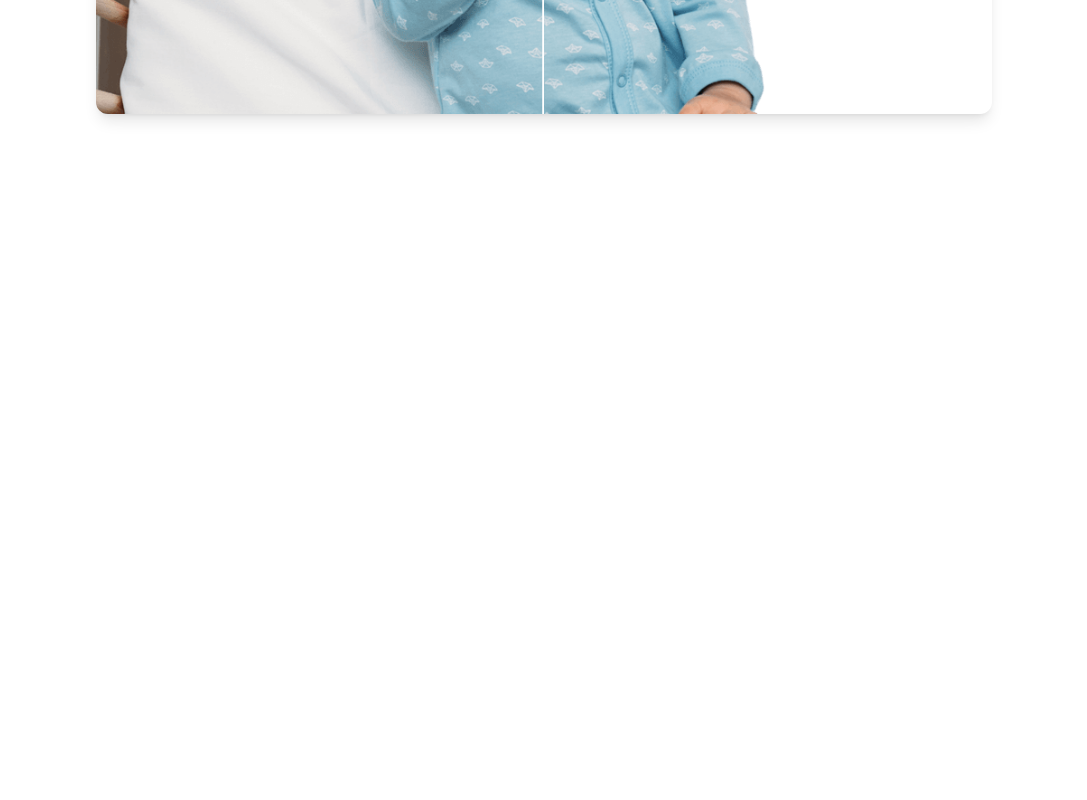
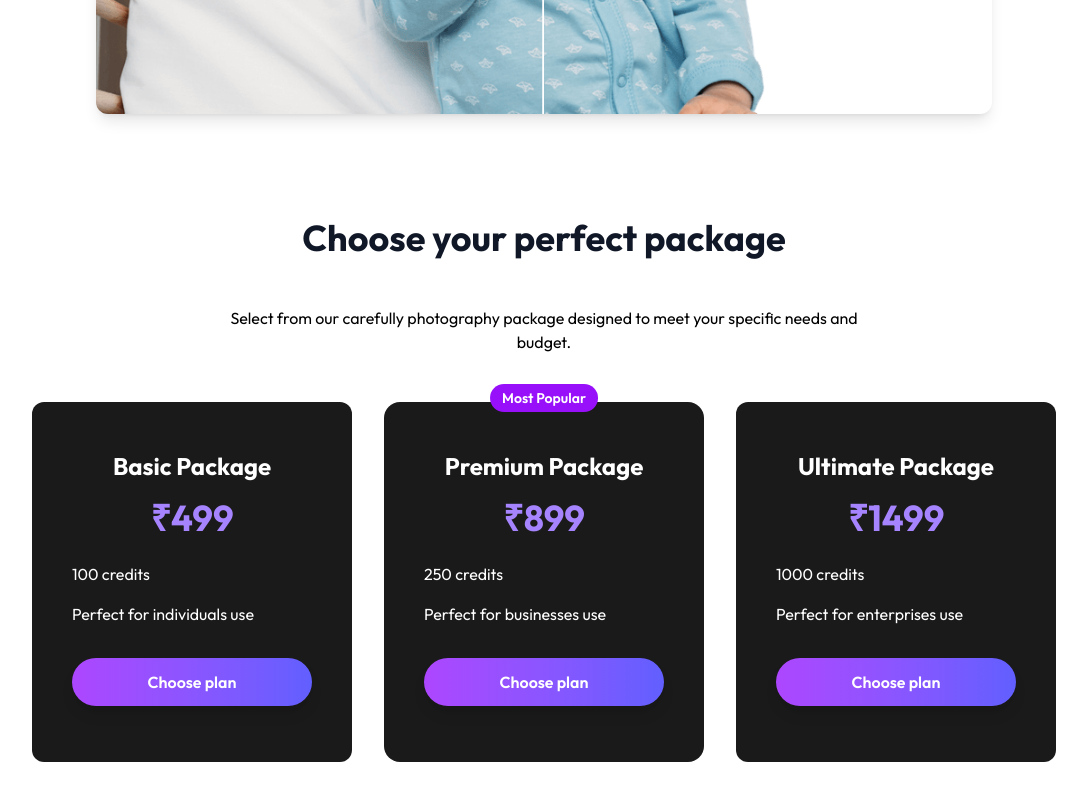
Before and after one commit to DhruvChudasma91/backdrop-ai, a React (Vite) app in the folder client/: page / in a window 1280 px wide. Shown: the part 1515-2315 px from the top of the page, without its empty margins (96-1183 px from the left). Before the commit the page ends 1757 px from the top, so only its background shows below. Built offline with nearby package versions, Linux system fonts and the light colour scheme.

Commit message:
feat: complete Pricing Component

```diff
--- a/client/src/assets/assets.js
+++ b/client/src/assets/assets.js
@@ -39,3 +39,30 @@
     "Cars",
     "Graphics"
 ];
+
+export const plans = [
+    {
+        id: "Basic",
+        name: "Basic Package",
+        price: 499,
+        credits: "100 credits",
+        description: "Perfect for individuals use",
+        popular: false
+    },
+    {
+        id: "Premium",
+        name: "Premium Package",
+        price: 899,
+        credits: "250 credits",
+        description: "Perfect for businesses use",
+        popular: true
+    },
+    {
+        id: "Ultimate",
+        name: "Ultimate Package",
+        price: 1499,
+        credits: "1000 credits",
+        description: "Perfect for enterprises use",
+        popular: false
+    }
+]
--- /dev/null
+++ b/client/src/components/Pricing.jsx
@@ -0,0 +1,59 @@
+import { plans } from "../assets/assets";
+
+
+const Pricing = () => {
+    return (
+
+        <div className="py-10 md:px-20 lg:px-20">
+            <div className="container mx-auto px-4">
+
+                {/* Title Section */}
+                <div className="mb-12 text-center">
+                    <h2 className="text-3xl md:text-4xl font-bold text-gray-900 mb-12 text-center">
+                        Choose your perfect package
+                    </h2>
+                    <p className="mx-auto mt-4 max-w-2xl text-black-400">
+                        Select from our carefully photography package designed to meet your specific needs and budget.
+                    </p>
+                </div>
+
+                {/* Body Section */}
+                <div className="grid gap-8 md:grid-cols-2 lg:grid-cols-3">
+                    {plans.map((plan) => (
+                        <div key={plan.id}
+                            className={`relative pt-6 p-6 ${plan.popular ? 'backdrop-blur-lg rounded-2xl' : 'border-gray-800 rounded-xl'}
+                                bg-[#1A1A1A] hover:transform hover:-translate-y-2 transition-all duration-300`}>
+
+                            {plan.popular && (
+                                <div className="absolute -top-1 left-1/2 -translate-x-1/2 rounded-full -translate-y-1/2 bg-purple-600 px-3 py-1 text-white text-sm font-semibold">
+                                    Most Popular
+                                </div>
+                            )}
+
+                            <div className="text-center p-6">
+                                <h3 className="text-2xl font-bold text-white">{plan.name}</h3>
+                                <div className="mt-4 text-center">
+                                    <span className="text-4xl text-violet-400 font-bold">&#8377;{plan.price}</span>
+                                </div>
+                            </div>
+                            <div className="px-4 pb-8">
+                                <ul className="mb-8 space-y-4">
+                                    <li className="flex items-center text-white">{plan.credits}</li>
+                                    <li className="flex items-center text-white">{plan.description}</li>
+                                </ul>
+
+                                <button className="w-full py-3 px-6 text-center text-white font-semibold rounded-full bg-gradient-to-r from-purple-500 to-indigo-500 shadow-lg hover:to-indigo-600 transition duration-300 ease-in-out transform hover:scale-105 cursor-pointer">
+                                    Choose plan
+                                </button>
+                            </div>
+
+                        </div>
+                    ))}
+
+                </div>
+            </div>
+        </div>
+    )
+}
+
+export default Pricing;
--- a/client/src/pages/Home.jsx
+++ b/client/src/pages/Home.jsx
@@ -1,6 +1,7 @@
 import Header from "../components/Header";
 import BgRemovalSteps from "../components/BgRemovalSteps";
 import BgSlider from "../components/BgSlider";
+import Pricing from "../components/Pricing";
 
 const Home = () => {
     return (
@@ -16,6 +17,7 @@
             <BgSlider />
 
             {/* Buy credits plan section */}
+            <Pricing />
 
             {/* User testimonials section */}
 
```
Also changed, not shown: client/src/assets/dollar_icon.png (added).
